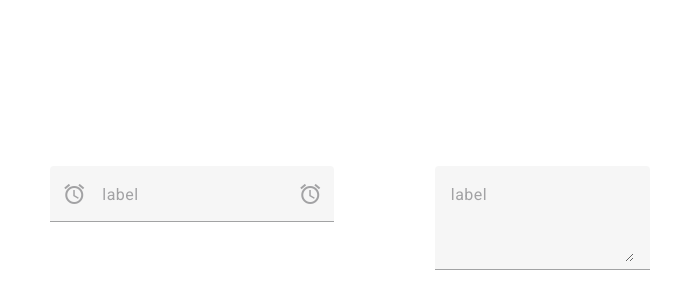
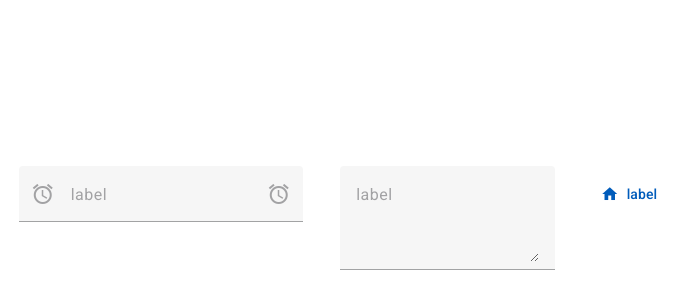
Before and after one commit to salmanlocofy/angular-mui, an Angular app: page / in a window 1280 px wide. Shown: the part 164-464 px from the top of the page, without its empty margins (306-994 px from the left). Built offline with nearby package versions, Linux system fonts and the light colour scheme.

Commit message:
wrapper added

```diff
--- /dev/null
+++ b/src/app/app-wrapper/app-wrapper.component.html
@@ -0,0 +1 @@
+<ng-content></ng-content>
--- a/src/app/app.component.html
+++ b/src/app/app.component.html
@@ -20,15 +20,19 @@
     --gray-700: oklch(36.98% 0.014 302.71);
     --gray-400: oklch(70.9% 0.015 304.04);
 
-    --red-to-pink-to-purple-vertical-gradient: linear-gradient(180deg,
-        var(--orange-red) 0%,
-        var(--vivid-pink) 50%,
-        var(--electric-violet) 100%);
+    --red-to-pink-to-purple-vertical-gradient: linear-gradient(
+      180deg,
+      var(--orange-red) 0%,
+      var(--vivid-pink) 50%,
+      var(--electric-violet) 100%
+    );
 
-    --red-to-pink-to-purple-horizontal-gradient: linear-gradient(90deg,
-        var(--orange-red) 0%,
-        var(--vivid-pink) 50%,
-        var(--electric-violet) 100%);
+    --red-to-pink-to-purple-horizontal-gradient: linear-gradient(
+      90deg,
+      var(--orange-red) 0%,
+      var(--vivid-pink) 50%,
+      var(--electric-violet) 100%
+    );
 
     --pill-accent: var(--bright-blue);
 
@@ -47,9 +51,9 @@
     line-height: 100%;
     letter-spacing: -0.125rem;
     margin: 0;
-    font-family: "Inter Tight", -apple-system, BlinkMacSystemFont, "Segoe UI", Roboto,
-      Helvetica, Arial, sans-serif, "Apple Color Emoji", "Segoe UI Emoji",
-      "Segoe UI Symbol";
+    font-family: "Inter Tight", -apple-system, BlinkMacSystemFont, "Segoe UI",
+      Roboto, Helvetica, Arial, sans-serif, "Apple Color Emoji",
+      "Segoe UI Emoji", "Segoe UI Symbol";
   }
 
   p {
@@ -177,9 +181,19 @@
 
 <main class="main">
   <div class="content">
-    <mui-input [disabled]="true" appearance="fill" leftIcon="alarm" rightIcon="alarm"></mui-input>
-    <mui-textarea [disabled]="true" appearance="fill" leftIcon="alarm" rightIcon="alarm"></mui-textarea>
-
+    <mui-input
+      [disabled]="true"
+      appearance="fill"
+      leftIcon="alarm"
+      rightIcon="alarm"
+    ></mui-input>
+    <mui-textarea
+      [disabled]="true"
+      appearance="fill"
+      leftIcon="alarm"
+      rightIcon="alarm"
+    ></mui-textarea>
+    <mui-button iconPosition="left" iconName="home"></mui-button>
   </div>
 </main>
 
@@ -191,5 +205,4 @@
 <!-- * * * * * * * * * * End of Placeholder  * * * * * * * * * * * * -->
 <!-- * * * * * * * * * * * * * * * * * * * * * * * * * * * * * * * * -->
 
-
 <router-outlet />
```
Also changed, not shown: locofy.config.json (+4 -6 lines), src/app/app-wrapper/app-wrapper.component.ts (added, +12 -0 lines), .locofy/components.json, .locofy/main.ts, src/app/app-wrapper/app-wrapper.component.css (added), 6 other files (tests, documents, lock files or other folders).
